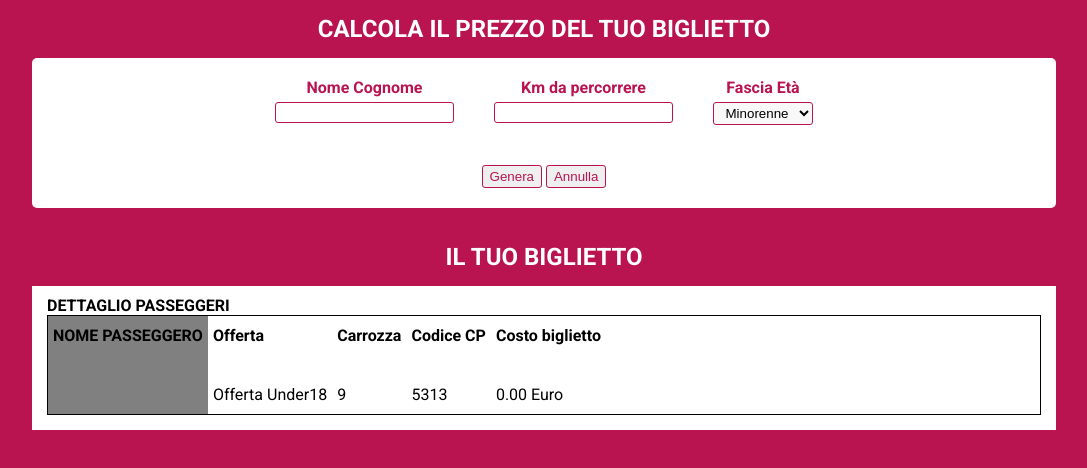
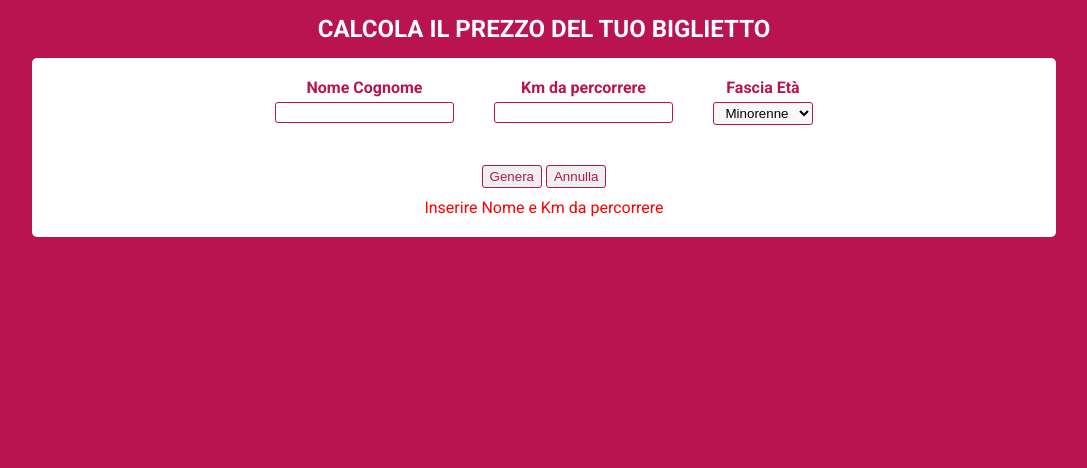
Before and after one commit to draper87/js-biglietto-treno-form, a plain HTML site: page index.html in a window 1280 px wide. Both pictures are taken after a click on the button "Genera". Shown: the whole page, without its empty margins (96-1183 px from the left). Drawn offline with Linux system fonts and the light colour scheme.

Commit message:
Aggiunta verifica dati e generazione casuale numero da 90000 a 99999 per CODICE CP

```diff
--- a/css/style.css
+++ b/css/style.css
@@ -86,6 +86,11 @@ h2 {
 #prospetto .rettangolo {
   border-radius: 0;
 }
+#errore {
+  padding-top: 10px;
+  display: block;
+  color: red;
+}
 /* REGOLE DISPLAY NONE */
 .hidden {
   display: none;
--- a/index.html
+++ b/index.html
@@ -35,6 +35,7 @@
         <div class="col pulsanti">
           <button id="form-genera">Genera</button>
           <button id="form-annulla">Annulla</button>
+          <span id="errore"></span>
         </div>
       </div>
       <!-- Fine Dati Utente -->
--- a/js/script.js
+++ b/js/script.js
@@ -17,18 +17,27 @@ var carrozza = document.getElementById('bigl-carrozza');
 var codiceCP = document.getElementById('bigl-codicecp');
 var costoBiglietto = document.getElementById('bigl-costo');
 var prospetto = document.getElementById('prospetto');
+var errore = document.getElementById('errore');
 
 // Creo funzione al click del bottone Genera
 genera.addEventListener('click',
   function() {
-    nomeValue = nome.value;
-    kmPercorsiValue = kmPercorsi.value;
+    kmPercorsiValue = parseInt(kmPercorsi.value);
     fasciaEtaValue = fasciaEta.value;
 
-    nomeBiglietto.innerHTML = nomeValue;
+    // Verifico che gli input siano corretti, in caso negativo do errore, in caso positivo proseguo.
+    if ( isNaN(kmPercorsiValue) || ( nome.value == '' )  ) {
+      errore.innerHTML = 'Inserire Nome e Km da percorrere';
+    }
+    else {
+      errore.innerHTML = '';
+      nomeBiglietto.innerHTML = nome.value;
       offertaBiglietto.innerHTML = 'Offerta Standard';
       carrozza.innerHTML = Math.floor(Math.random()*10);
-    codiceCP.innerHTML = Math.floor(Math.random()*10000);
+      function getRndInteger(min, max) {
+      return Math.floor(Math.random() * (max - min)) + min;
+      }
+      codiceCP.innerHTML = getRndInteger(90000,99999); // mi restituisce un numero da 90000 a 99999
       var prezzoNonArrotondato = prezzo * kmPercorsiValue;
       var prezzoArrotondato = prezzoNonArrotondato.toFixed(2);
       costoBiglietto.innerHTML = prezzoArrotondato + ' Euro';
@@ -46,10 +55,12 @@ genera.addEventListener('click',
       }
       prospetto.className = 'visible';
     }
+  }
 )
 // Creo funzione al click del bottone annulla
 annulla.addEventListener('click',
   function() {
+    errore.innerHTML = '';
     nome.value = '';
     kmPercorsi.value = '';
     fasciaEta.value = 'minorenne';
@@ -61,3 +72,5 @@ annulla.addEventListener('click',
     prospetto.className = 'hidden';
   }
 )
+
+console.log(Math.random() * -1000);
```
Also changed, not shown: primo utilizzo del addEventListener e function().txt (added). Lines whose indentation alone changed are shown as unchanged.
